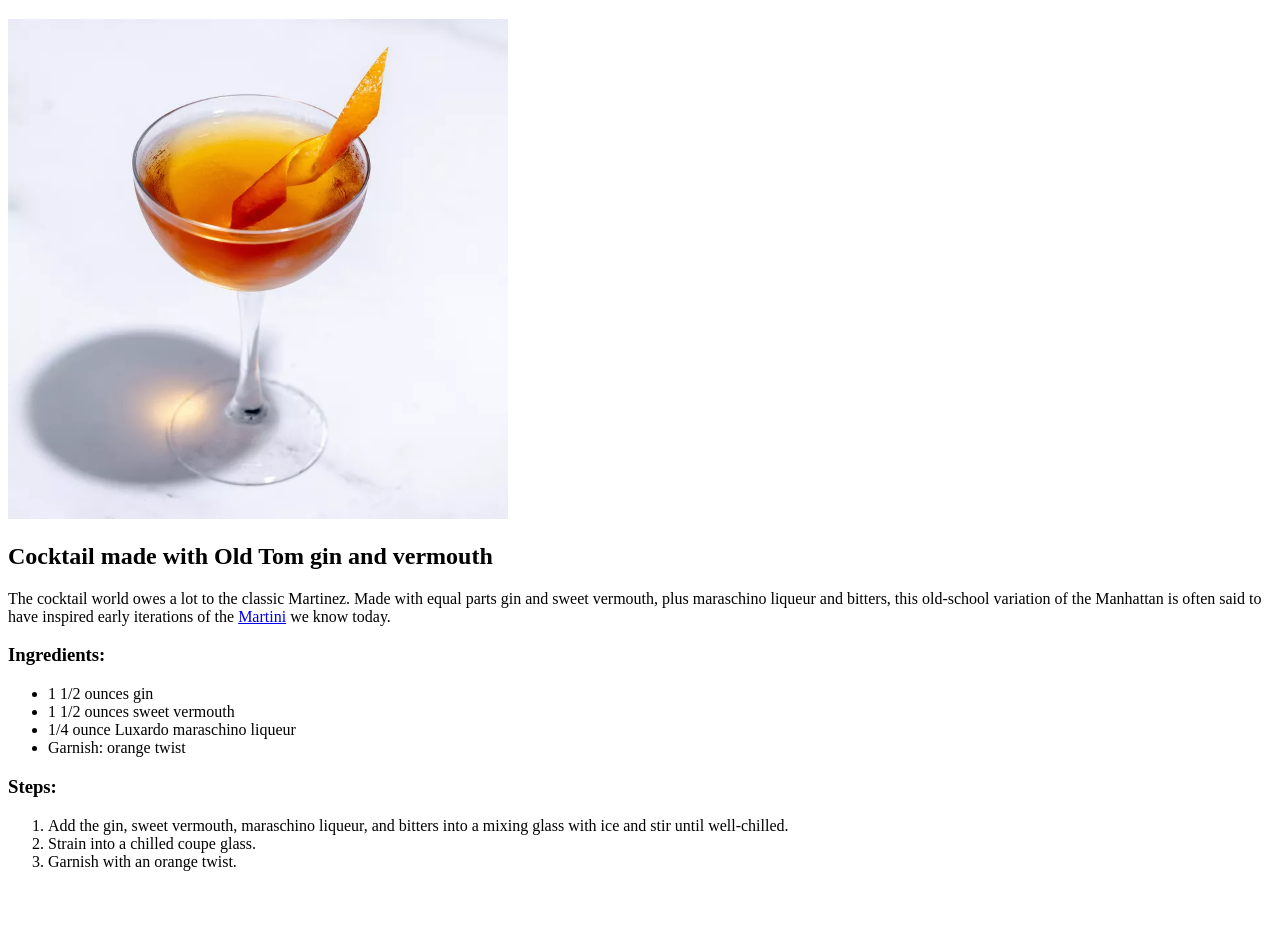
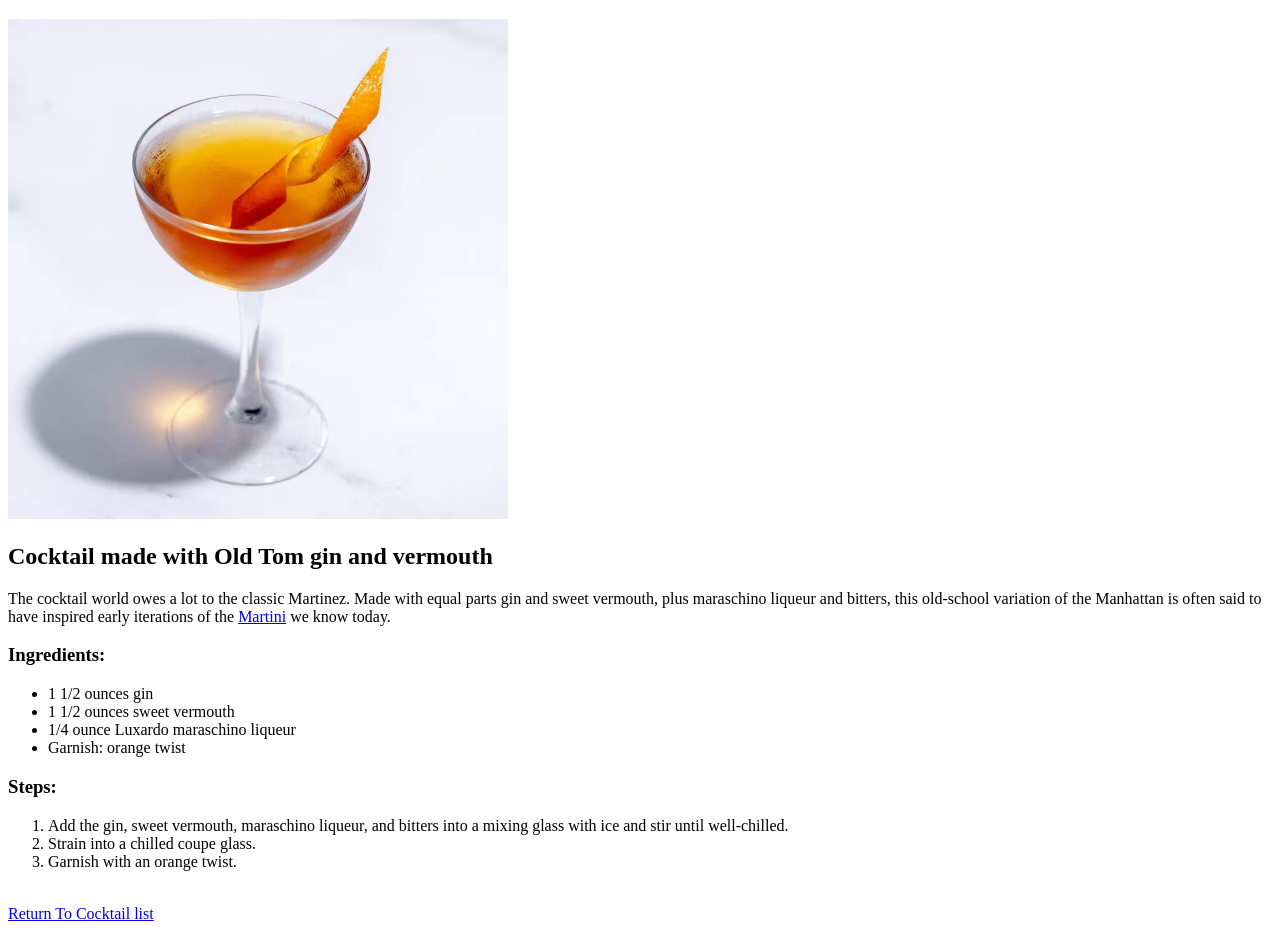
Before and after one commit to Dominican923/odin-recipes, a plain HTML site: page recipes/martinez.html in a window 1280 px wide. Shown: the part 61-992 px from the top of the page. Before the commit the page ends 948 px from the top, so only its background shows below. Drawn offline with Linux system fonts and the light colour scheme.

Commit message:
Add "Return to Cocktail list" tag to recipes pages

```diff
--- a/recipes/martinez.html
+++ b/recipes/martinez.html
@@ -24,5 +24,8 @@
         <li>Strain into a chilled coupe glass.</li>
         <li>Garnish with an orange twist.</li>
     </ol>
+
+    <br>
+    <a href="../index.html">Return To Cocktail list</a>
 </body>
 </html>
```
Also changed, not shown: recipes/manhattan.html (+2 -0 lines), recipes/mojito.html (+3 -0 lines).
